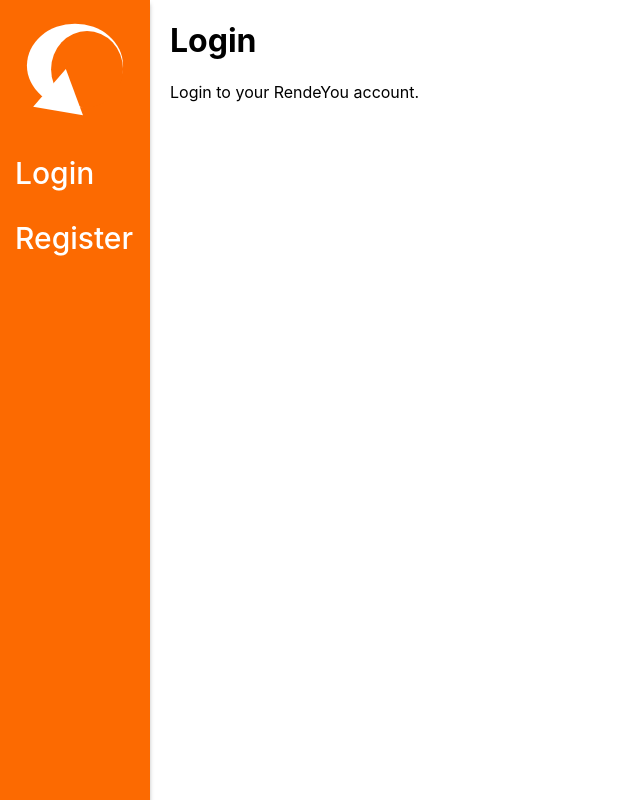
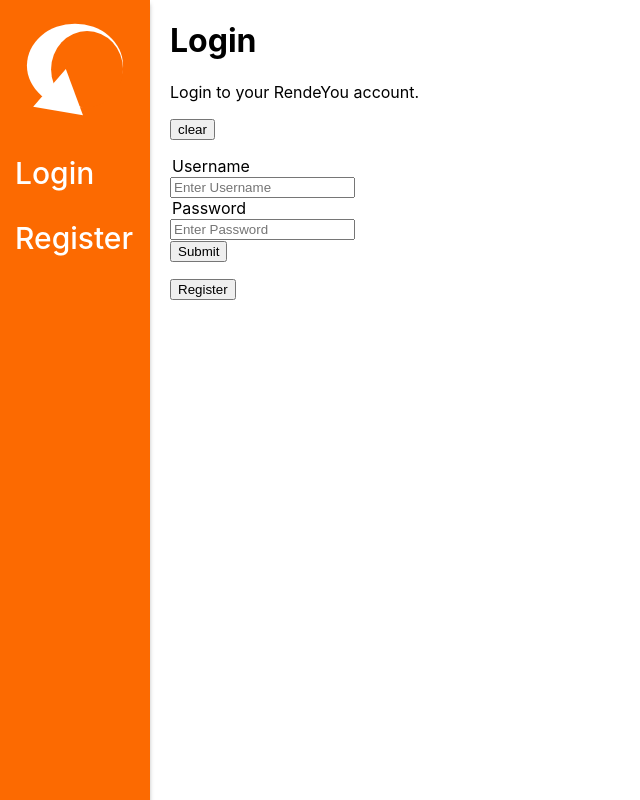
Before and after one commit to bliutech/RendeYou, a React (Create React App) app in the folder frontend/: page /login in a window 1280 px wide. Shown: the whole page, without its empty margins (0-640 px from the left). Built offline with nearby package versions, Linux system fonts and the light colour scheme.

Commit message:
Login register pages (#39)
* Added some mock events for testing purposes

* Login and register pages (add page navigation)

* Fixes

```diff
--- a/frontend/src/pages/Login.js
+++ b/frontend/src/pages/Login.js
@@ -1,12 +1,65 @@
-import React from 'react';
+import React, { useState } from 'react'
+import LoginForm from '../components/LoginForm'
+import { useCookies } from 'react-cookie'
+import Register from './Register'
+import mockUser from '../context/mockUser'
+import backend from '../components/Util'
 
-export default function Login()
-{
-    document.title = 'Login | RendeYou';
-    return(
-        <div className='content'>
-            <h1> Login </h1>
-            <p> Login to your RendeYou account. </p>
-        </div>
-    );
+function Login() {
+  const [cookies, setCookie, removeCookie] = useCookies(['user', 'loggedin'])
+  const [err_msg, setErrMsg] = useState('')
+
+  function switchToRegister() {
+    return //TODO: implement function so it switches to registration
+  }
+  async function handleSubmit(uname, pass) {
+    const data = {
+      username: uname,
+      password: pass,
+    }
+    const res = await fetch(backend('/login'), {
+      method: 'POST',
+      credentials: 'include',
+      headers: {
+        'Content-Type': 'application/json',
+      },
+      body: JSON.stringify(data),
+    })
+    if (res.status >= 400) {
+      setErrMsg(res.error)
+    } else {
+      setErrMsg('')
+    }
+
+    const user = await res.json()
+    return
+  }
+
+  async function handle() {
+    setCookie('user', mockUser.id, { path: '/', maxAge: 120 })
+    setCookie('loggedin', true, { path: '/', maxAge: 120 })
+    console.log('Set user cookie')
+  }
+
+  function clearCookies() {
+    removeCookie('user')
+  }
+
+  document.title = 'Login | RendeYou'
+  return (
+    <div className='content'>
+      <h1> Login </h1>
+      <p> Login to your RendeYou account. </p>
+      <button onClick={clearCookies}>clear</button>
+      <p style={{ color: '#00ff00' }}>{cookies['user']}</p>
+      <LoginForm onSubmit={handleSubmit} />
+      <p style={{ color: '#ff0000' }}>{err_msg}</p>
+      <button onClick={switchToRegister}>Register</button>
+    </div>
+  )
 }
+
+//TODO: possibly forget login
+//TODO: Quality of life (progress wheel, failed login message)
+
+export default Login
--- a/frontend/src/pages/Register.js
+++ b/frontend/src/pages/Register.js
@@ -1,38 +1,45 @@
-import React, { useState } from 'react';
-import Form from '../components/Form.js';
-import backend from '../components/Util.js';
-import '../index.css';
+import React, { useState } from 'react'
+import RegisterForm from '../components/RegisterForm.js'
+import backend from '../components/Util.js'
+import '../index.css'
 
-export default function Register()
-{
-    document.title = 'Register | RendeYou';
-    const [err_msg, setErrMsg] = useState("");
+function Register() {
+  document.title = 'Register | RendeYou'
+  const [err_msg, setErrMsg] = useState('')
   async function handleSubmit(uname, pass) {
     const data = {
       username: uname,
-            password: pass
+      password: pass,
     }
-        const res = await fetch(backend("/register"), {
-            method: "POST",
-            credentials: "include",
+    const res = await fetch(backend('/register'), {
+      method: 'POST',
       headers: {
-            "Content-Type": "application/json"
+        'Content-Type': 'application/json',
       },
-            body: JSON.stringify(data)
-        });
-        const res_j = await res.json();
+      body: JSON.stringify(data),
+    })
+    const res_j = await res.json()
     if (res.status >= 400) {
-            setErrMsg(res_j.error);
+      setErrMsg(res_j.error)
     } else {
-            setErrMsg("");
+      setErrMsg('')
     }
+  }
+
+  function switchToLogin() {
+    //TODO: Have page link to login
   }
   return (
     <div className='content'>
       <h1> Register </h1>
       <p> Register your RendeYou account. </p>
-            <p style={{color: "#ff0000"}}>{err_msg}</p>
-            <Form onSubmit={handleSubmit}/>
+      <p style={{ color: '#ff0000' }}>{err_msg}</p>
+      <RegisterForm onSubmit={handleSubmit} />
+      <button onClick={switchToLogin}>Login</button>
     </div>
-    );
+  )
 }
+
+//TODO: Link with login page
+//TODO: Quality of life stuff (error messages)
+export default Register
```
Lines whose indentation alone changed are shown as unchanged.
